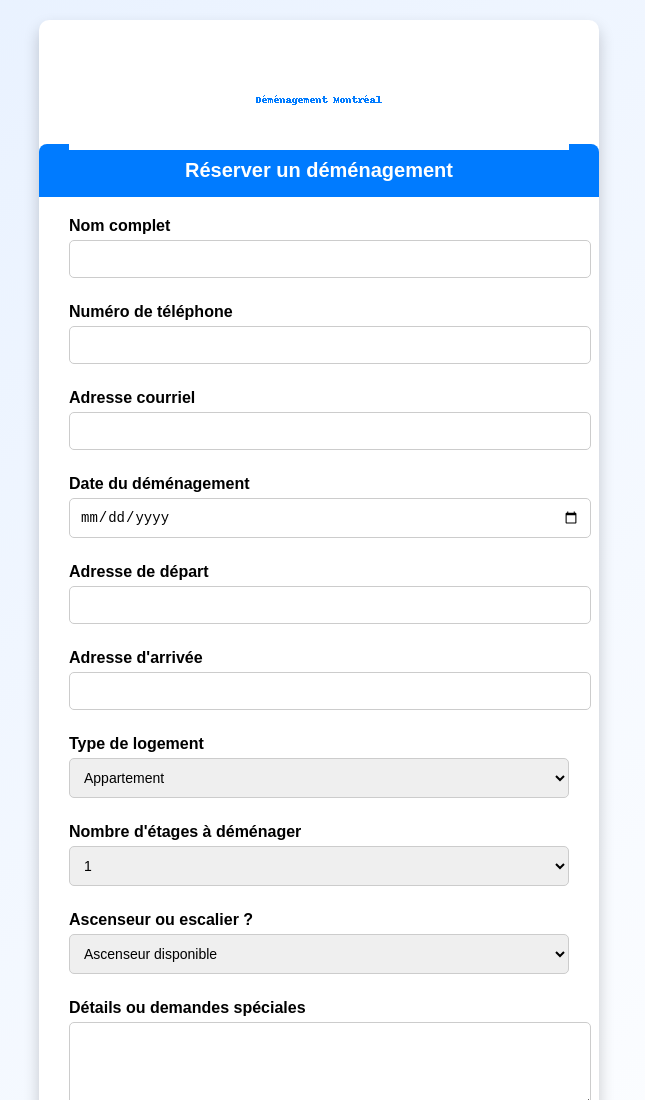
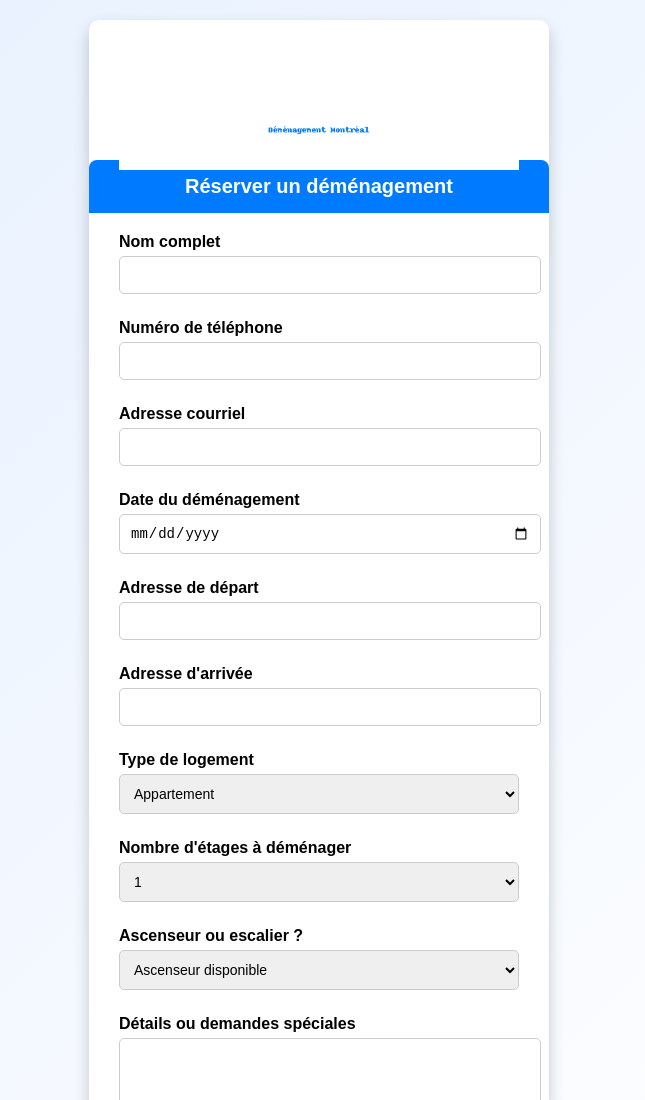
Before and after one commit to daheribrahim1997/Mtlmove, a plain HTML site: page index.html in a window 1280 px wide. Shown: the top 1100 px of the page, without its empty margins (321-966 px from the left). Drawn offline with Linux system fonts and the light colour scheme.

Commit message:
index.html

```diff
--- a/index.html
+++ b/index.html
@@ -1,11 +1,10 @@
-
 <!DOCTYPE html>
 <html lang="fr">
 <head>
-  <meta charset="UTF-8">
-  <meta name="viewport" content="width=device-width, initial-scale=1.0">
+  <meta charset="UTF-8" />
+  <meta name="viewport" content="width=device-width, initial-scale=1.0"/>
   <title>Réservation de Déménagement</title>
-  <link rel="icon" type="image/x-icon" href="favicon.ico">
+  <link rel="icon" type="image/x-icon" href="favicon.ico" />
   <style>
     body {
       font-family: Arial, sans-serif;
@@ -73,37 +72,38 @@
       text-align: center;
     }
     .logo {
-      max-width: 100%;
+      width: 400px;
       height: auto;
-      margin-bottom: 20px;
+      display: block;
+      margin: 40px auto 20px auto;
     }
   </style>
 </head>
 <body>
   <div class="container">
-    <img src="logo_demenagement.png" alt="Déménagement Montréal" class="logo">
+    <img src="logo_demenagement.png" alt="Déménagement Montréal" class="logo" />
     <h2>Réserver un déménagement</h2>
     <form id="reservation-form" action="https://formsubmit.co/ajax/daher.ibrahim@yahoo.com" method="POST">
-      <input type="text" name="_honey" style="display:none">
-      <input type="hidden" name="_captcha" value="false">
+      <input type="text" name="_honey" style="display:none" />
+      <input type="hidden" name="_captcha" value="false" />
 
       <label for="nom">Nom complet</label>
-      <input type="text" id="nom" name="nom" required>
+      <input type="text" id="nom" name="nom" required />
 
       <label for="tel">Numéro de téléphone</label>
-      <input type="tel" id="tel" name="tel" required>
+      <input type="tel" id="tel" name="tel" required />
 
       <label for="email">Adresse courriel</label>
-      <input type="email" id="email" name="email" required>
+      <input type="email" id="email" name="email" required />
 
       <label for="date">Date du déménagement</label>
-      <input type="date" id="date" name="date" required>
+      <input type="date" id="date" name="date" required />
 
       <label for="adresse_depart">Adresse de départ</label>
-      <input type="text" id="adresse_depart" name="adresse_depart" required>
+      <input type="text" id="adresse_depart" name="adresse_depart" required />
 
       <label for="adresse_arrivee">Adresse d'arrivée</label>
-      <input type="text" id="adresse_arrivee" name="adresse_arrivee" required>
+      <input type="text" id="adresse_arrivee" name="adresse_arrivee" required />
 
       <label for="type">Type de logement</label>
       <select id="type" name="type" required>
```
